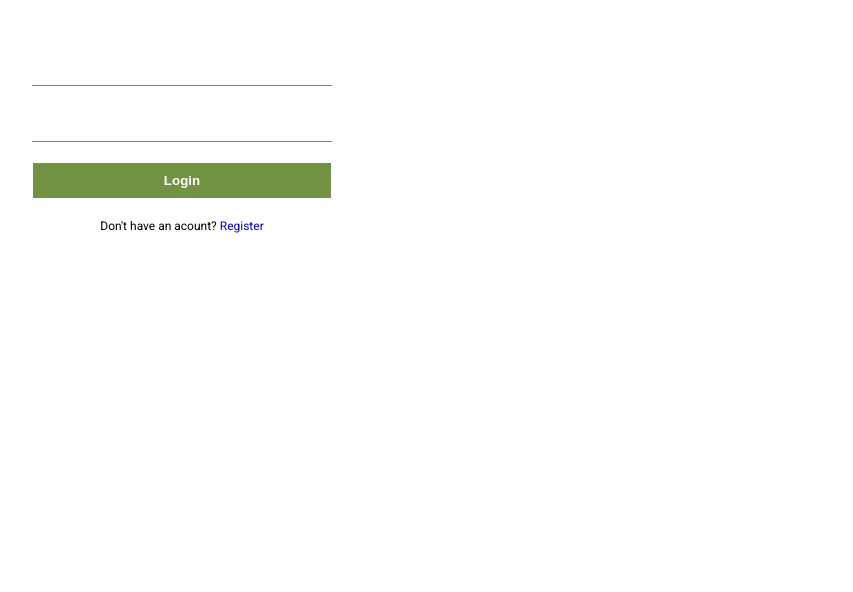
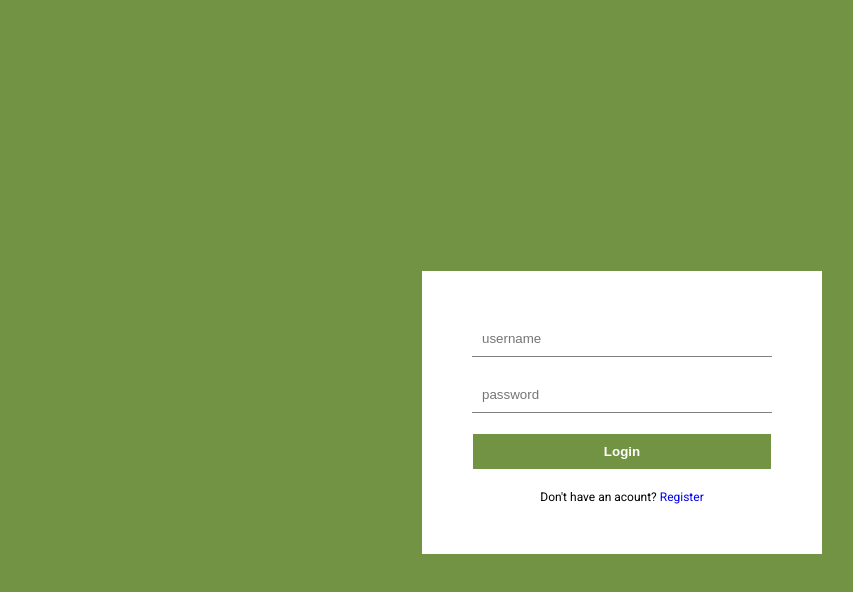
Before and after one commit to zajacHubert/Animal-blog-front, a React (Create React App) app: page /login in a window 1280 px wide. Shown: the top 592 px of the page, without its empty margins (18-871 px from the left). Built offline with nearby package versions, Linux system fonts and the light colour scheme.

Commit message:
Add styles to login page

```diff
--- /dev/null
+++ b/src/pages/Login/Login.module.scss
@@ -0,0 +1,57 @@
+.log {
+    display: flex;
+    flex-direction: column;
+    align-items: center;
+    justify-content: center;
+    height: 100vh;
+    background-color: #729343;
+}
+
+.title {
+    font-size: 3rem;
+    margin-bottom: 1.5rem;
+    color: white;
+}
+
+form {
+    display: flex;
+    flex-direction: column;
+    padding: 50px;
+    background-color: white;
+    width: 400px;
+    gap: 20px;
+
+    input {
+        padding: 10px;
+        border: none;
+        border-bottom: 1px solid gray;
+    }
+}
+
+
+button {
+    padding: 10px;
+    border: 1px solid white;
+    background-color: #729343;
+    cursor: pointer;
+    color: white;
+    font-weight: bold;
+    transition: .2s;
+
+    &:hover {
+        background-color: #fff;
+        color: #729343;
+        border: 1px solid #729343;
+    }
+}
+
+.err {
+    font-size: 12px;
+    color: red;
+    text-align: center;
+}
+
+span {
+    font-size: 12px;
+    text-align: center;
+}
--- a/src/pages/Login/Login.tsx
+++ b/src/pages/Login/Login.tsx
@@ -5,6 +5,8 @@ import { SubmitHandler, useForm } from 'react-hook-form';
 import { Link, useNavigate } from 'react-router-dom';
 import { UserToLogin, UserToRegister } from '../../types/user';
 import { AuthContext } from '../../context/AuthContext';
+import styles from './Login.module.scss';
+
 
 const schema = yup.object({
     username: yup.string().required().max(10),
@@ -29,14 +31,17 @@ const Login = () => {
     }
 
     return (
-        <form onSubmit={handleSubmit(onSubmit)}>
-            <input type="text" {...register('username', { required: true, maxLength: 45 })} />
-            {errors.username && <p>{errors.username?.message}</p>}
-            <input type="text" {...register('password', { required: true, maxLength: 255 })} />
-            {errors.password && <p>{errors.password?.message}</p>}
-            <button>Login</button> <span>Don't have an acount? <Link to='/register'>Register</Link></span>
-            {err && <p>{err}</p>}
-        </form>
+        <div className={styles.log}>
+            <h2 className={styles.title}></h2>
+            <form onSubmit={handleSubmit(onSubmit)}>
+                <input type="text" {...register('username', { required: true, maxLength: 45 })} placeholder='username' />
+                {errors.username && <p className={styles.err} >{errors.username?.message}</p>}
+                <input type="text" {...register('password', { required: true, maxLength: 255 })} placeholder='password' />
+                {errors.password && <p className={styles.err} >{errors.password?.message}</p>}
+                <button>Login</button> <span>Don't have an acount? <Link to='/register'>Register</Link></span>
+                {err && <p className={styles.err} >{err}</p>}
+            </form>
+        </div>
     )
 }
 
--- a/src/pages/Register/Register.tsx
+++ b/src/pages/Register/Register.tsx
@@ -33,11 +33,11 @@ const Register = () => {
         <div className={styles.log}>
             <h2 className={styles.title}>Register</h2>
             <form onSubmit={handleSubmit(onSubmit)}>
-                <input type="text" {...register('username', { required: true, maxLength: 45 })} />
+                <input type="text" {...register('username', { required: true, maxLength: 45 })} placeholder='username' />
                 {errors.username && <p className={styles.err}>{errors.username?.message}</p>}
-                <input type="text" {...register('email', { required: true, maxLength: 255 })} />
+                <input type="text" {...register('email', { required: true, maxLength: 255 })} placeholder='email' />
                 {errors.email && <p className={styles.err}>{errors.email?.message}</p>}
-                <input type="text" {...register('password', { required: true, maxLength: 255 })} />
+                <input type="text" {...register('password', { required: true, maxLength: 255 })} placeholder='password' />
                 {errors.password && <p className={styles.err}>{errors.password?.message}</p>}
                 <button>Register</button> <span>Do you have an acount? <Link to='/login'>Login</Link></span>
                 {err && <p className={styles.err}>{err}</p>}
```
